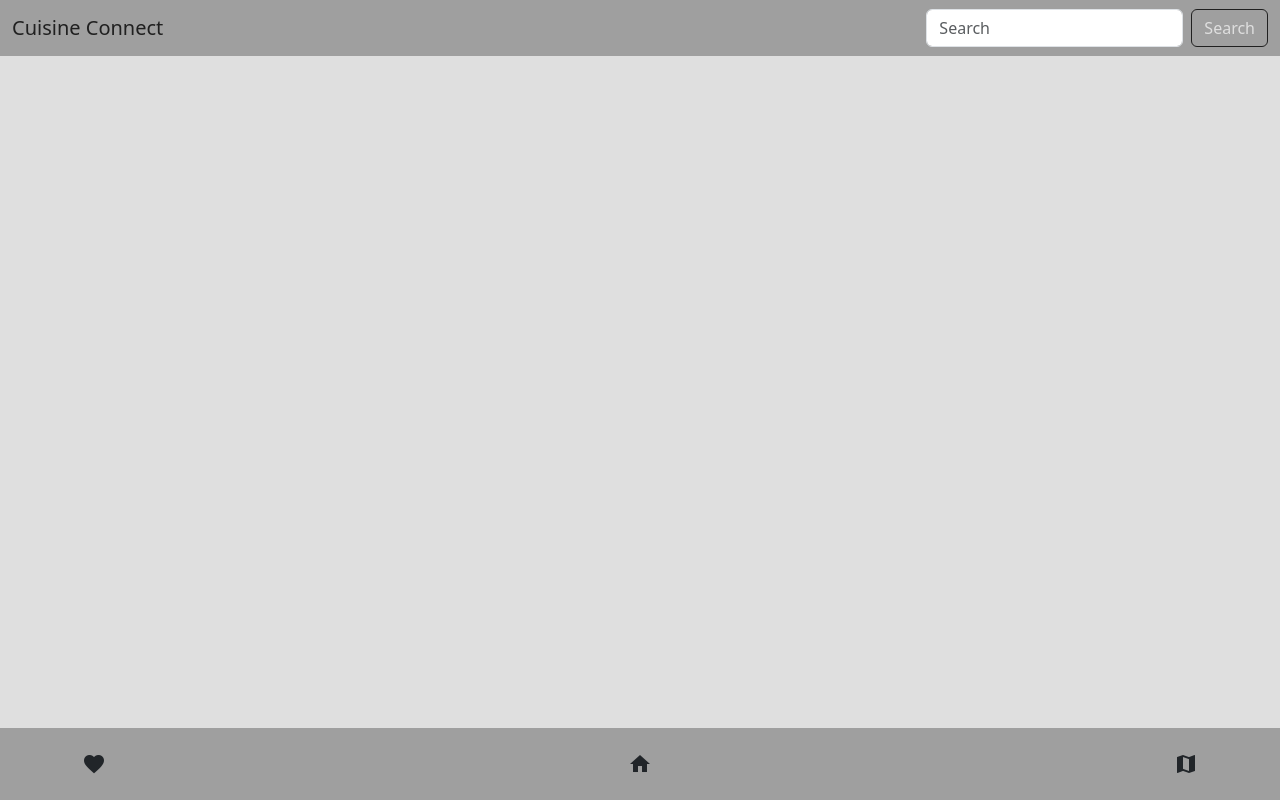
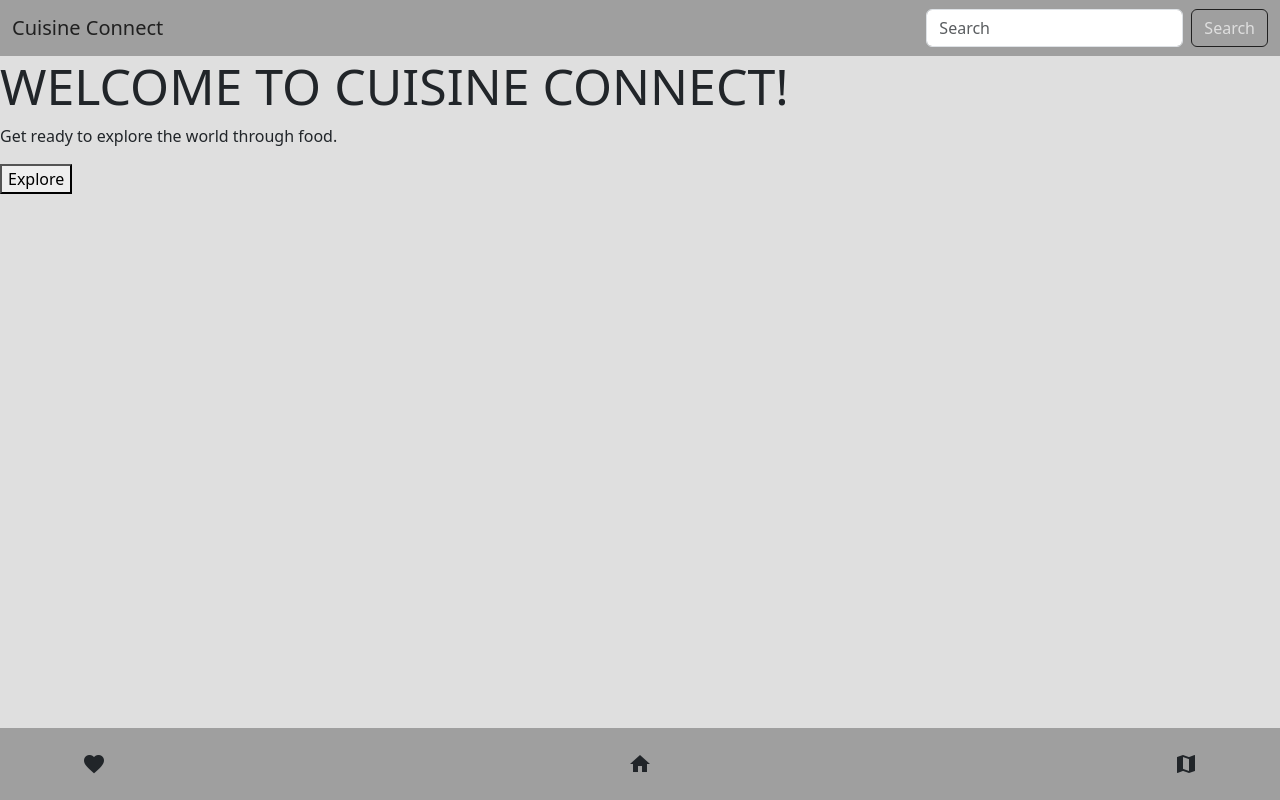
Before and after one commit to Z3yarHtoo/1800_202430_BBY01, a plain HTML site: page CuisineConnect.html in a window 1280 px wide. Drawn offline with nearby package versions, Linux system fonts and the light colour scheme.

Commit message:
Update CuisineConnect.html

```diff
--- a/CuisineConnect.html
+++ b/CuisineConnect.html
@@ -41,6 +41,12 @@
         </div>
     </nav>
 
+  <div class="hero-text">
+    <h1 style="font-size:50px">WELCOME TO CUISINE CONNECT!</h1>
+    <p>Get ready to explore the world through food.</p>
+    <button>Explore</button>
+  </div>
+
     <footer class="navbar justify-content-evenly bg-info fixed-bottom">
         <div class="container py-3">
             <span class="material-icons">favorite</span>
```
